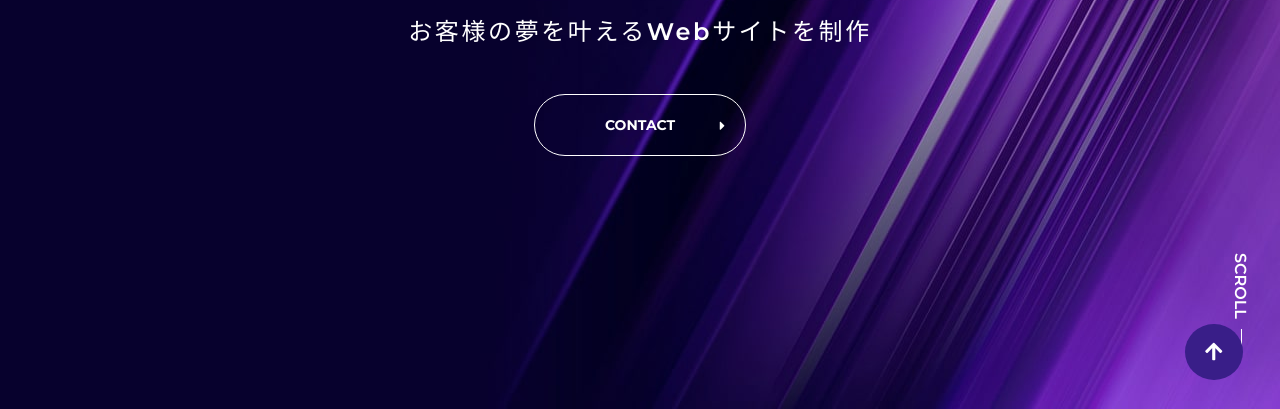
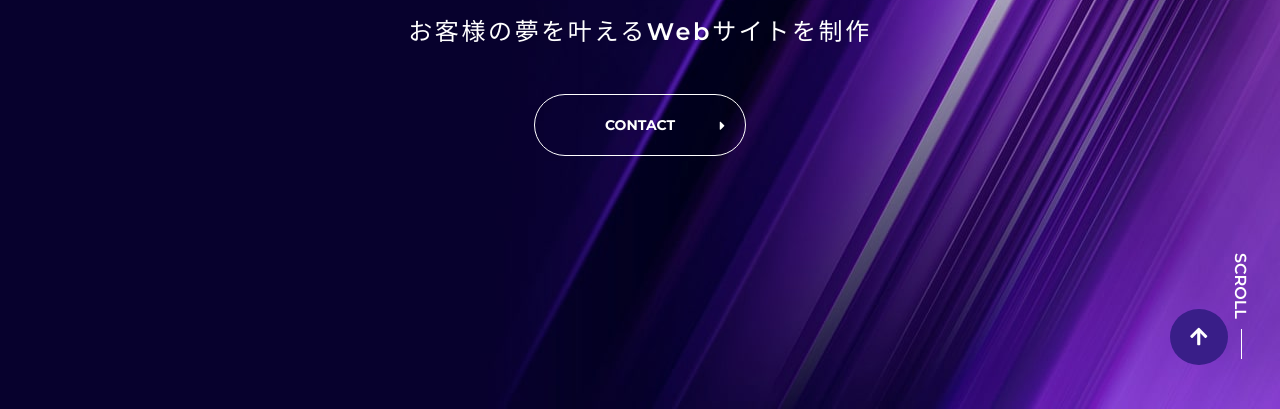
Before and after one commit to Ri7cky/PonDesign, a plain HTML site: page index.html in a window 1280 px wide. Shown: the part 391-800 px from the top of the page. Drawn offline with nearby package versions, Linux system fonts and the light colour scheme.

Commit message:
Update style.css

```diff
--- a/css/style.css
+++ b/css/style.css
@@ -674,8 +674,8 @@ img {
 .c-top-button {
   display: inline-block;
   position: fixed;
-  bottom: 45px;
-  right: 45px;
+  bottom: 60px;
+  right: 60px;
   width: 50px;
   display: none;
 }
```
